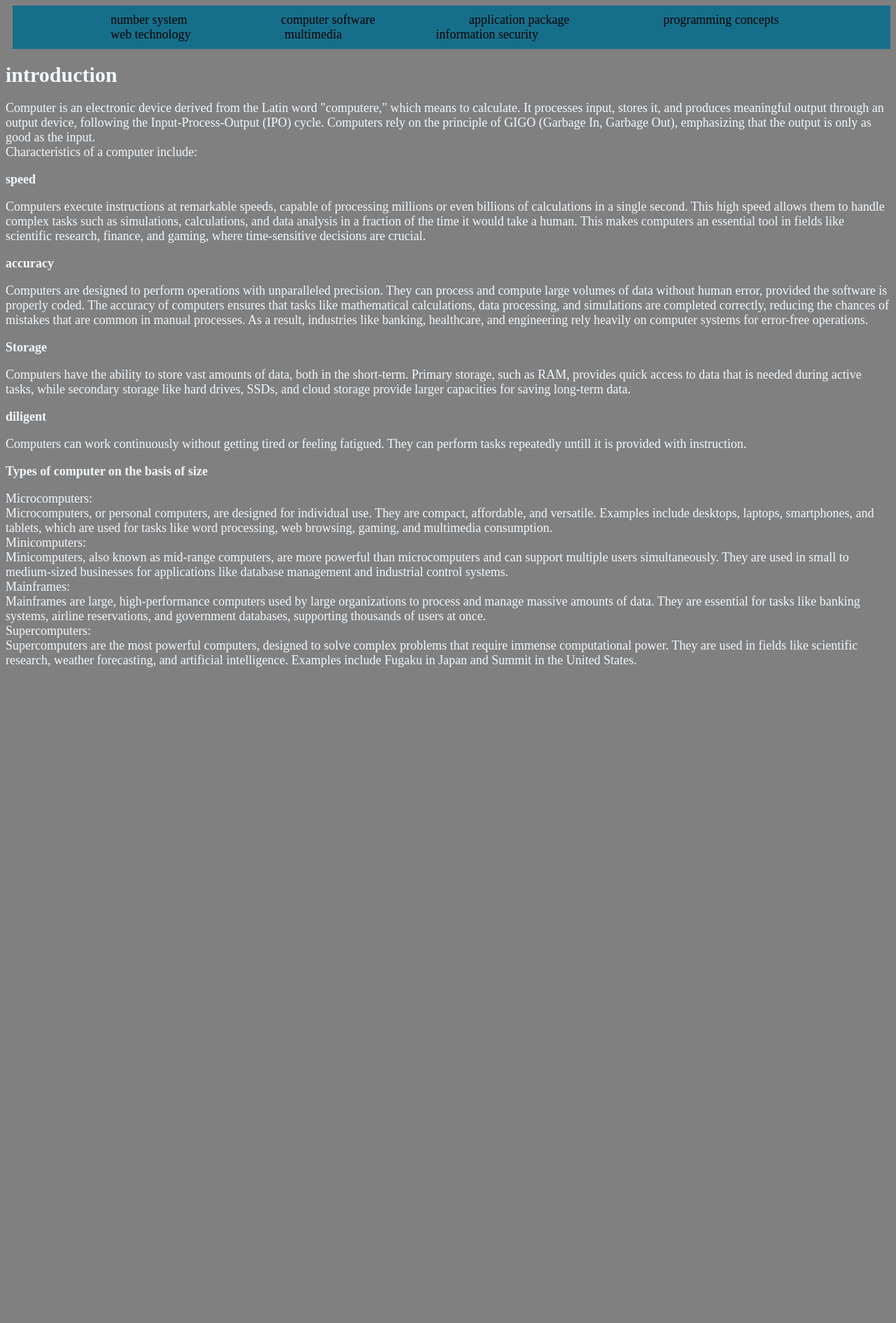
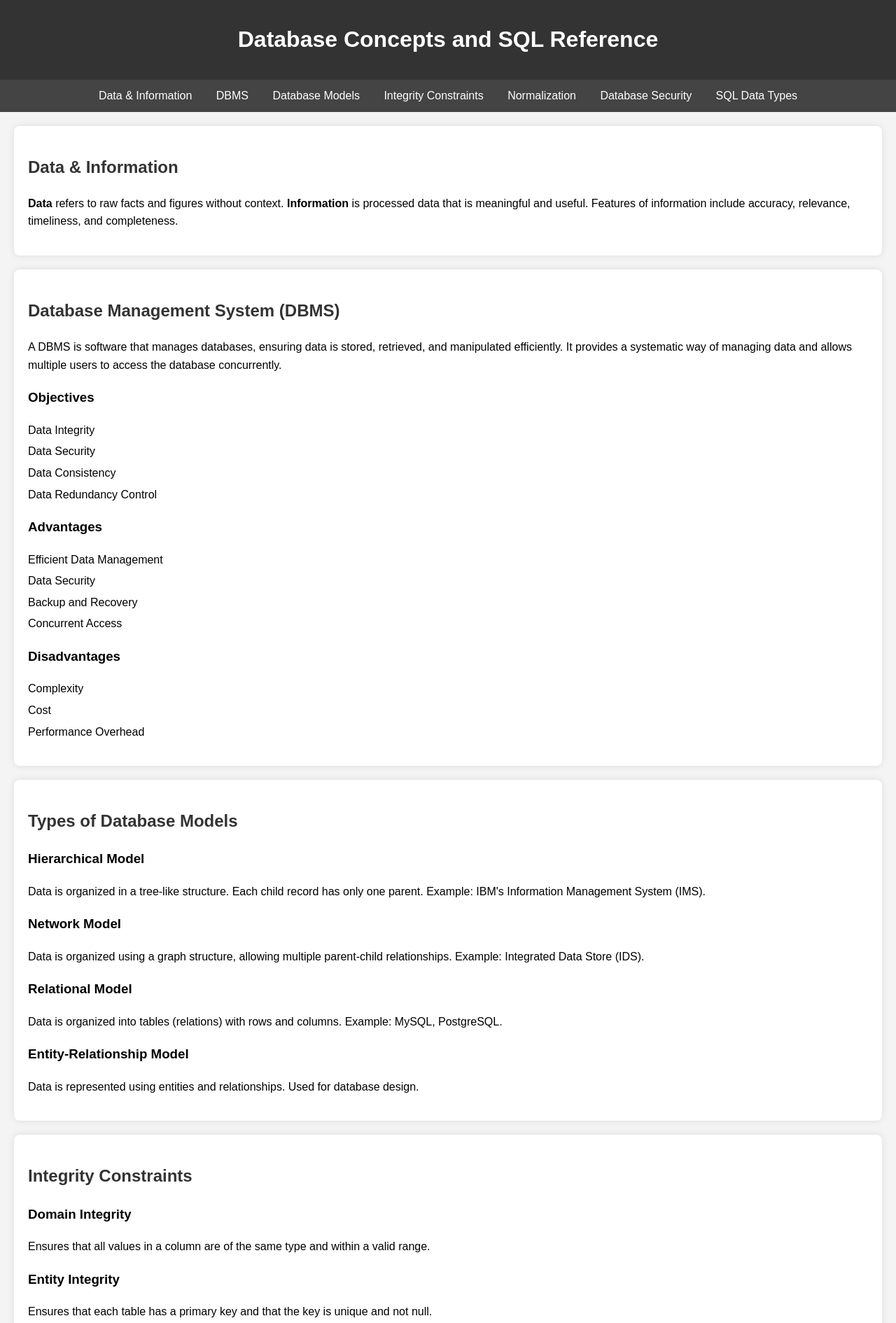
Before and after one commit to lazaarus/chapters, a plain HTML site: page index.html in a window 1280 px wide. Shown: the top 1890 px of the page at 70% size. Before the commit the page ends 972 px from the top, so only its background shows below. Drawn offline with Linux system fonts and the light colour scheme.

Commit message:
Update index.html

```diff
--- a/index.html
+++ b/index.html
@@ -1,89 +1,206 @@
-<html lang="en">
+<html>
 <head>
-    <title>computer system</title>
+    <title>Database Concepts and SQL Reference</title>
     <style>
-        body{
-            background-color: grey;
+        body {
+            font-family: Arial, sans-serif;
+            line-height: 1.6;
+            margin: 0;
+            padding: 0;
+            background-color: #f4f4f4;
         }
-        .y {
-            background-color: #166f8a;
-            margin: 0;
-            padding: 10 10 10 10;
-            margin-left: 10;
+        header {
+            background-color: #333;
+            color: white;
+            padding: 10px 0;
+            text-align: center;
         }
-        a{
-            margin-left: 130;
-            font-size: large;
-            font-family: 'Times New Roman', Times, serif;
-            font-weight: 200;
+        nav {
+            background-color: #444;
+            color: white;
+            padding: 10px 0;
+            text-align: center;
+        }
+        nav a {
+            color: white;
+            margin: 0 15px;
             text-decoration: none;
-            color: #000;
         }
-        h1{
-            font-size: 30px;
-            color: aliceblue;
+        section {
+            padding: 20px;
+            margin: 20px;
+            background-color: white;
+            border-radius: 8px;
+            box-shadow: 0 0 10px rgba(0, 0, 0, 0.1);
         }
-        p{
-            color: aliceblue;
-            font-size: 18px;
+        footer {
+            background-color: #333;
+            color: white;
+            text-align: center;
+            padding: 10px 0;
+            position: fixed;
+            width: 100%;
+            bottom: 0;
         }
-        h2{
-            color: aliceblue;
-            font-size: large;
+        h2 {
+            color: #333;
+        }
+        ul {
+            list-style-type: none;
+            padding: 0;
+        }
+        ul li {
+            margin: 5px 0;
         }
     </style>
 </head>
 <body>
-    <nav class="y">
-    <a href="number system.html">number system</a>
-    <a href="computer software.html">computer software</a>
-    <a href="application package.html">application package</a>
-    <a href="programming concepts.html">programming concepts</a>
-    <a href="web tech.html">web technology</a>
-    <a href="multimedia.html">multimedia</a>
-    <a href="information security.html">information security</a>
-    </nav>
-    <h1>introduction</h1>
-    <p>Computer is an electronic device derived from the Latin word "computere," which means to calculate. It processes input, stores it, and produces meaningful output through an output device, following the Input-Process-Output (IPO) cycle. Computers rely on the principle of GIGO (Garbage In, Garbage Out), emphasizing that the output is only as good as the input.
-<br> Characteristics of a computer include:</p>
-<h2>speed</h2>
-<p>Computers execute instructions at remarkable speeds, capable of processing millions or even billions of calculations in a single second.
-    This high speed allows them to handle complex tasks such as simulations, calculations, and data analysis in a fraction of the time it would take a human.
-    This makes computers an essential tool in fields like scientific research, finance, and gaming, where time-sensitive decisions are crucial.
-    </p>
-<h2>accuracy</h2>
-<p>Computers are designed to perform operations with unparalleled precision.
-     They can process and compute large volumes of data without human error, provided the software is properly coded.
-     The accuracy of computers ensures that tasks like mathematical calculations, data processing, and simulations are completed correctly,
-     reducing the chances of mistakes that are common in manual processes. As a result, industries like banking,
-      healthcare, and engineering rely heavily on computer systems for error-free operations.
-</p>
-<h2>Storage</h2>
-<p>Computers have the ability to store vast amounts of data, both in the short-term.
-     Primary storage, such as RAM, provides quick access to data that is needed during active tasks,
-     while secondary storage like hard drives, SSDs, and cloud storage provide larger capacities for saving long-term data.
- </p>
- <h2>diligent</h2>
- <p>Computers can work continuously without getting tired or feeling fatigued. They can perform tasks repeatedly untill it is provided with instruction.
-</p>
-<h2>Types of computer on the basis of size</h2>
-<p>
-    Microcomputers: <br>
-Microcomputers, or personal computers, are designed for individual use. They are compact, affordable, and versatile. Examples include desktops, laptops, smartphones,
- and tablets, which are used for tasks like word processing, web browsing, gaming, and multimedia consumption.
- <br>
- Minicomputers: <br>
-Minicomputers, also known as mid-range computers, are more powerful than microcomputers and can support multiple users simultaneously. They
-are used in small to medium-sized businesses for applications like database management and industrial control systems. <br>
-Mainframes: <br>
-Mainframes are large, high-performance computers used by large organizations to process and manage massive amounts of data. They are essential
- for tasks like banking systems, airline reservations, and government databases, supporting thousands of users at once.
- <br>
- Supercomputers: <br>
-Supercomputers are the most powerful computers, designed to solve complex problems that require immense computational power. They are used in fields like scientific research,
- weather forecasting, and artificial intelligence. Examples include Fugaku in Japan and Summit in the United States.
-</p>
 
+<header>
+    <h1>Database Concepts and SQL Reference</h1>
+</header>
+
+<nav>
+    <a href="#data-information">Data & Information</a>
+    <a href="#dbms">DBMS</a>
+    <a href="#models">Database Models</a>
+    <a href="#integrity">Integrity Constraints</a>
+    <a href="#normalization">Normalization</a>
+    <a href="#security">Database Security</a>
+    <a href="#sql">SQL Data Types</a>
+</nav>
+
+<section id="data-information">
+    <h2>Data & Information</h2>
+    <p><strong>Data</strong> refers to raw facts and figures without context. <strong>Information</strong> is processed data that is meaningful and useful. Features of information include accuracy, relevance, timeliness, and completeness.</p>
+</section>
+
+<section id="dbms">
+    <h2>Database Management System (DBMS)</h2>
+    <p>A DBMS is software that manages databases, ensuring data is stored, retrieved, and manipulated efficiently. It provides a systematic way of managing data and allows multiple users to access the database concurrently.</p>
+    <h3>Objectives</h3>
+    <ul>
+        <li>Data Integrity</li>
+        <li>Data Security</li>
+        <li>Data Consistency</li>
+        <li>Data Redundancy Control</li>
+    </ul>
+    <h3>Advantages</h3>
+    <ul>
+        <li>Efficient Data Management</li>
+        <li>Data Security</li>
+        <li>Backup and Recovery</li>
+        <li>Concurrent Access</li>
+    </ul>
+    <h3>Disadvantages</h3>
+    <ul>
+        <li>Complexity</li>
+        <li>Cost</li>
+        <li>Performance Overhead</li>
+    </ul>
+</section>
+
+<section id="models">
+    <h2>Types of Database Models</h2>
+    <h3>Hierarchical Model</h3>
+    <p>Data is organized in a tree-like structure. Each child record has only one parent. Example: IBM's Information Management System (IMS).</p>
+    <h3>Network Model</h3>
+    <p>Data is organized using a graph structure, allowing multiple parent-child relationships. Example: Integrated Data Store (IDS).</p>
+    <h3>Relational Model</h3>
+    <p>Data is organized into tables (relations) with rows and columns. Example: MySQL, PostgreSQL.</p>
+    <h3>Entity-Relationship Model</h3>
+    <p>Data is represented using entities and relationships. Used for database design.</p>
+</section>
+
+<section id="integrity">
+    <h2>Integrity Constraints</h2>
+    <h3>Domain Integrity</h3>
+    <p>Ensures that all values in a column are of the same type and within a valid range.</p>
+    <h3>Entity Integrity</h3>
+    <p>Ensures that each table has a primary key and that the key is unique and not null.</p>
+    <h3>Referential Integrity</h3>
+    <p>Ensures that foreign keys correctly point to primary keys in other tables.</p>
+</section>
+
+<section id="normalization">
+    <h2>Normalization</h2>
+    <p>Normalization is the process of organizing data to reduce redundancy and improve data integrity.</p>
+    <h3>Normal Forms</h3>
+    <ul>
+        <li><strong>1NF</strong>: Eliminate duplicate columns; create separate tables for related data.</li>
+        <li><strong>2NF</strong>: Remove partial dependencies; all non-key attributes must depend on the whole primary key.</li>
+        <li><strong>3NF</strong>: Remove transitive dependencies; non-key attributes must not depend on other non-key attributes.</li>
+    </ul>
+    <h3>Advantages</h3>
+    <ul>
+        <li>Eliminates Redundancy</li>
+        <li>Improves Data Integrity</li>
+        <li>Efficient Data Updates</li>
+    </ul>
+    <h3>Disadvantages</h3>
+    <ul>
+        <li>Complex Queries</li>
+        <li>Performance Overhead</li>
+    </ul>
+</section>
+
+<section id="security">
+    <h2>Database Security</h2>
+    <p>Database security involves measures to protect data from unauthorized access and corruption.</p>
+    <h3>Challenges</h3>
+    <ul>
+        <li>Unauthorized Access</li>
+        <li>Data Breaches</li>
+        <li>Data Corruption</li>
+    </ul>
+    <h3>Security Measures</h3>
+    <ul>
+        <li>Access Control</li>
+        <li>Encryption</li>
+        <li>Auditing</li>
+        <li>Backup and Recovery</li>
+    </ul>
+</section>
+
+<section id="sql">
+    <h2>SQL Data Types</h2>
+    <p>SQL provides various data types to define the nature of data in a table.</p>
+    <h3>Character Types</h3>
+    <ul>
+        <li><strong>CHAR</strong>: Fixed-length character string.</li>
+        <li><strong>VARCHAR</strong>: Variable-length character string.</li>
+    </ul>
+    <h3>Binary Types</h3>
+    <ul>
+        <li><strong>BINARY</strong>: Fixed-length binary data.</li>
+        <li><strong>VARBINARY</strong>: Variable-length binary data.</li>
+    </ul>
+    <h3>Text Types</h3>
+    <ul>
+        <li><strong>TINYTEXT</strong>: Very short text string.</li>
+        <li><strong>TEXT</strong>: Short text string.</li>
+        <li><strong>LONGTEXT</strong>: Long text string.</li>
+    </ul>
+    <h3>Numeric Types</h3>
+    <ul>
+        <li><strong>INT</strong>: Integer.</li>
+        <li><strong>FLOAT</strong>: Floating-point number.</li>
+        <li><strong>DOUBLE</strong>: Double precision floating-point number.</li>
+        <li><strong>DECIMAL</strong>: Fixed-point number.</li>
+    </ul>
+    <h3>Date and Time Types</h3>
+    <ul>
+        <li><strong>DATE</strong>: Date value.</li>
+        <li><strong>DATETIME</strong>: Date and time value.</li>
+    </ul>
+    <h3>Other Types</h3>
+    <ul>
+        <li><strong>ENUM</strong>: Enumeration; a list of predefined values.</li>
+        <li><strong>BIT</strong>: Bit-field.</li>
+        <li><strong>BOOLEAN</strong>: Boolean value (TRUE or FALSE).</li>
+        <li><strong>TINYINT</strong>: Very small integer.</li>
+    </ul>
+</section>
 
 </body>
 </html>
```
